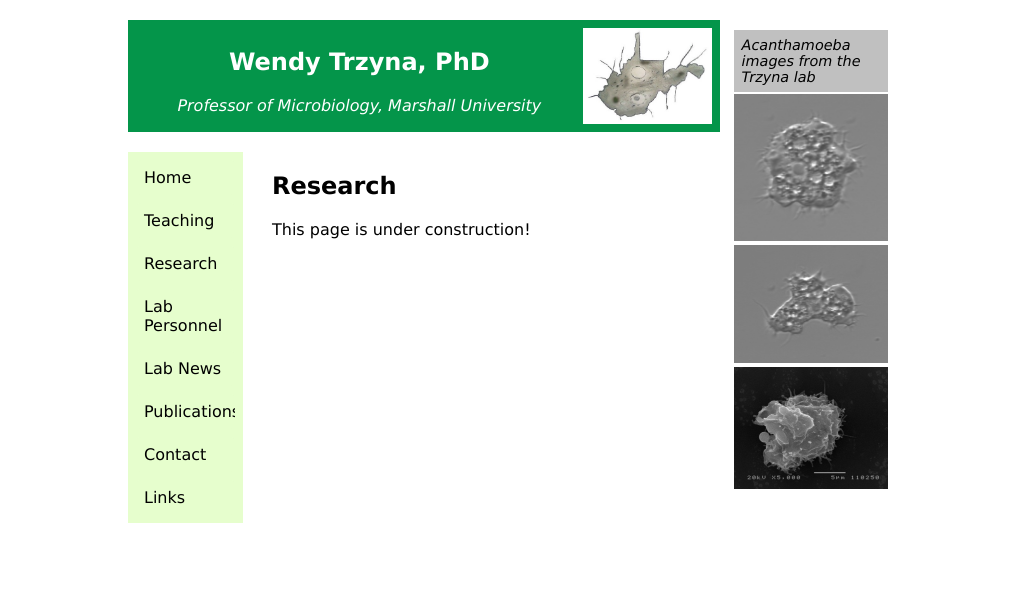
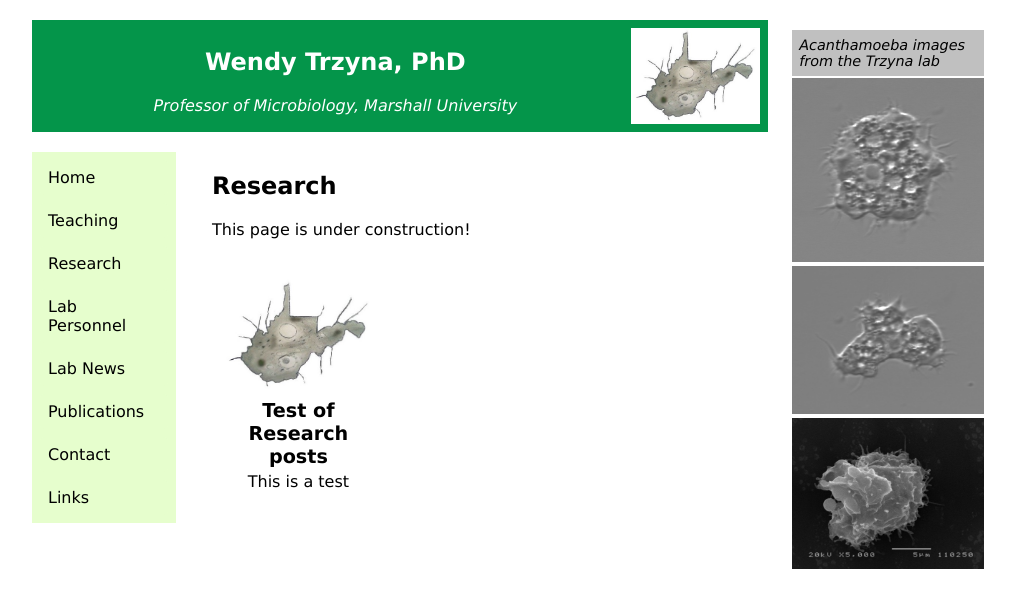
Before and after one commit to WendyTrzyna/WendyTrzyna.github.io, a Jekyll site: the page built from research.html, in a window 1280 px wide. Shown: the top 608 px of the page, without its empty margins (128-1143 px from the left). Built offline with Jekyll 4.4.1, drawn with Linux system fonts in a browser that asks for light colours.

Commit message:
Add _includes, _posts, and research-tiles snippet

```diff
--- /dev/null
+++ b/_includes/default-head.html
@@ -0,0 +1,8 @@
+<head>
+	<base href="{{ site.url }}">
+	<link rel="stylesheet" type="text/css" href="style.css">
+	<meta charset="UTF-8">
+	<title>Dr. Wendy Trzyna - {{ page.title }}</title>
+
+	<link rel="icon" type="image/ico" href="icons/amoeba_wv.ico">
+</head>
--- /dev/null
+++ b/_includes/default-nav.html
@@ -0,0 +1,12 @@
+		<nav>
+			<span id="home" class="dropdown">
+				<a href="index.html">Home</a>
+			</span>
+			<span class="dropdown"><a href="teaching.html">Teaching</a></span>
+			<span class="dropdown"><a href="research.html">Research</a></span>
+			<span class="dropdown"><a href="personnel.html">Lab Personnel</a></span>
+			<span class="dropdown"><a href="lab_news.html">Lab News</a></span>
+			<span class="dropdown"><a href="publications.html">Publications</a></span>
+			<span class="dropdown"><a href="contact.html">Contact</a></span>
+			<span class="dropdown"><a href="links.html">Links</a></span>
+		</nav>
--- /dev/null
+++ b/_includes/research-tiles.html
@@ -0,0 +1,10 @@
+
+{% for post in site.posts %}
+<a id="tile-link" href="{{post.url}}">
+	<div id="tile">
+		<img id="tile-img" src="{{post.imgurl}}">
+		<span id="post-title">{{post.title}}</span>
+		<span id="tile-caption">{{post.subhead}}</span>
+	</div>
+</a>
+{% endfor %}
--- a/_layouts/default.html
+++ b/_layouts/default.html
@@ -1,13 +1,8 @@
 <!DOCTYPE html>
 <html>
-<head>
-	<base href="{{ site.url }}">
-	<link rel="stylesheet" type="text/css" href="style.css">
-	<meta charset="UTF-8">
-	<title>Dr. Wendy Trzyna - {{ page.title }}</title>
 
-	<link rel="icon" type="image/ico" href="icons/amoeba_wv.ico">
-</head>
+{% include default-head.html %}
+
 <body>
 	<div id="center-pane">
 		<div id="header">
@@ -18,25 +13,13 @@
 			<img src="imgs/amoeba_wv.jpg" style="height:100%;float:right;">
 		</div>
 
-		<nav>
-			<span id="home" class="dropdown">
-				<a href="index.html">Home</a>
-			</span>
-			<span class="dropdown"><a href="teaching.html">Teaching</a></span>
-			<span class="dropdown"><a href="research.html">Research</a></span>
-			<span class="dropdown"><a href="personnel.html">Lab Personnel</a></span>
-			<span class="dropdown"><a href="lab_news.html">Lab News</a></span>
-			<span class="dropdown"><a href="publications.html">Publications</a></span>
-			<span class="dropdown"><a href="contact.html">Contact</a></span>
-			<span class="dropdown"><a href="links.html">Links</a></span>
-		</nav>
-
+		{% include default-nav.html %}
 
 		<div id="content">
 
 			<h2>{{ page.title }}</h2>
 
-			<p>{{ content }}</p>
+			{{ content }}
 		</div>
 	</div>
 
--- a/research.html
+++ b/research.html
@@ -2,3 +2,4 @@
 title: Research
 ---
 <p>This page is under construction!</p>
+{% include research-tiles.html %}
--- a/style.css
+++ b/style.css
@@ -6,7 +6,7 @@
 }
 
 body{
-	width:				60%;
+	width:				75%;
 	height: 			100%;
 	margin:				0 auto;
 	color:				black;
@@ -155,3 +155,37 @@
 	float: right;
 
 }
+
+#tile{
+	display 		: inline-block;
+	margin 			: 1.5em 2% 0px 2%;
+	width 			: 28%;
+	vertical-align 	: top;
+}
+#tile > img{
+	margin 		: 0px 0px 0px 0px;
+	width 		: 100%;
+}
+#tile > span {
+	display 	: block;
+	width 		: 94%;
+	margin 		: 0.2em auto;
+	text-align 	: center;
+}
+#tile:hover{
+	color 		: #444444;
+}
+
+span#post-title{
+	/*font : style weight  font-size/line-spacing  font-family ,  generic-family ;  */
+	font 		: normal bold 1.2em Verdana, sans-serif;
+}
+
+a#tile-link{
+	color 			: black;
+	text-decoration : none;
+}
+
+a:visited#tile-link{
+	color 			: black;
+}
```
Also changed, not shown: _posts/2019-7-7-test.html (added, +7 -0 lines), Gemfile.lock.
